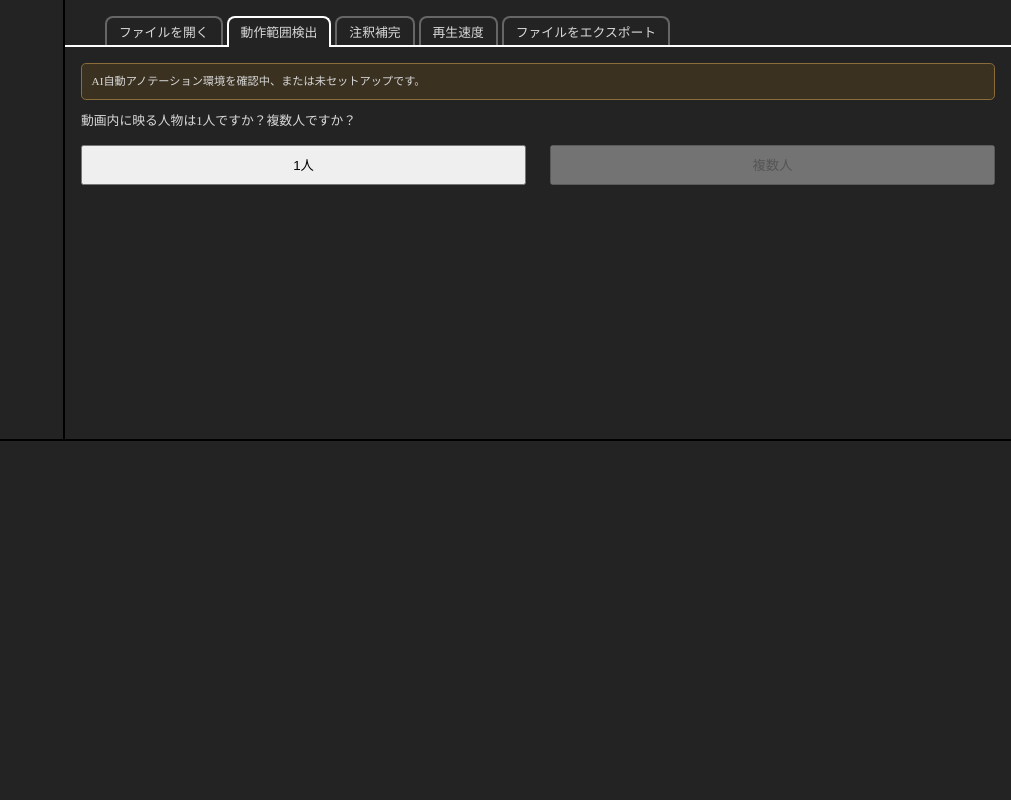
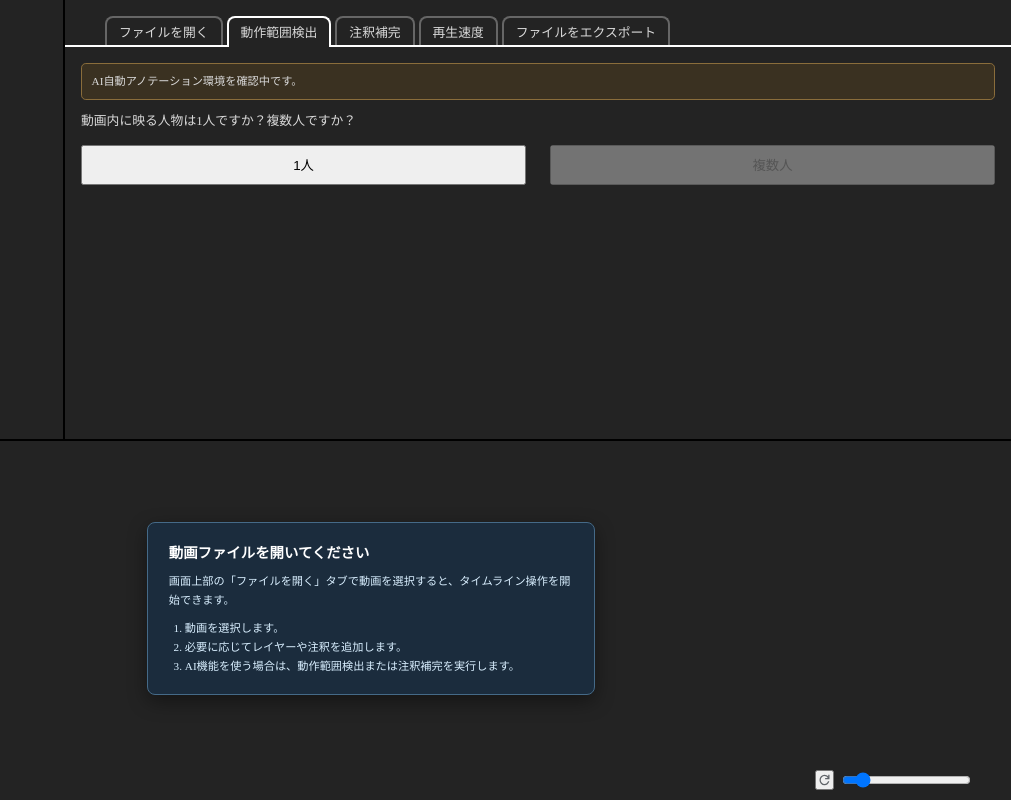
Before and after one commit to Kazuyai/MONBLAN, a React (Vite) app: page / in a window 1280 px wide. Both pictures are taken after a click on the element "動作範囲検出". Shown: the whole page, without its empty margins (269-1280 px from the left). Built offline with nearby package versions, Linux system fonts and the light colour scheme.

Commit message:
fix: 未読み込み時の案内とAI環境表示を改善

```diff
--- a/src/renderer/App.scss
+++ b/src/renderer/App.scss
@@ -708,7 +708,10 @@ button {
       // border-top: 3rem solid #000;
       opacity: 1;
       &.hide {
-        opacity: 0;
+        .controls,
+        .similarity-candidate-toolbar {
+          display: none;
+        }
       }
       .timeline-notice {
         position: fixed;
@@ -867,6 +870,37 @@ button {
         }
         &::-webkit-scrollbar-corner {
           background: #232323;
+        }
+        .empty-timeline-guide {
+          display: flex;
+          align-items: center;
+          justify-content: center;
+          width: 100%;
+          min-height: 180rem;
+          color: #d9efff;
+          .empty-timeline-guide-card {
+            max-width: 560rem;
+            padding: 22rem 26rem;
+            border: 1rem solid #456a88;
+            border-radius: 10rem;
+            background: #1b2c3d;
+            box-shadow: 0 8rem 24rem #0006;
+            font-size: 14rem;
+            line-height: 1.7;
+            .empty-timeline-guide-title {
+              margin: 0 0 8rem;
+              color: #fff;
+              font-size: 18rem;
+              font-weight: 700;
+            }
+            p {
+              margin: 0 0 12rem;
+            }
+            ol {
+              margin: 0;
+              padding-left: 20rem;
+            }
+          }
         }
         table {
           position: relative;
--- a/src/renderer/App.tsx
+++ b/src/renderer/App.tsx
@@ -43,13 +43,31 @@ const App = () => {
   const [isResizing, setIsResizing] = useState<boolean>(false)
 
   useEffect(() => {
-    window.electronAPI
-      ?.getApiStatus()
-      .then(setApiStatus)
-      .catch((error) => console.error('Failed to get API status:', error))
+    let isMounted = true
+    const unsubscribe = window.electronAPI?.onApiStatusChanged(setApiStatus)
 
-    const unsubscribe = window.electronAPI?.onApiStatusChanged(setApiStatus)
+    const loadApiStatus = async () => {
+      try {
+        const status = await window.electronAPI?.getApiStatus()
+        if (!isMounted || !status) return
+
+        setApiStatus(status)
+
+        if (status.status === 'starting' || status.aiAvailable === null) {
+          const refreshedStatus = await window.electronAPI?.refreshApiStatus()
+          if (isMounted && refreshedStatus) {
+            setApiStatus(refreshedStatus)
+          }
+        }
+      } catch (error) {
+        console.error('Failed to get API status:', error)
+      }
+    }
+
+    loadApiStatus()
+
     return () => {
+      isMounted = false
       unsubscribe?.()
     }
   }, [])
--- a/src/renderer/components/Timeline.tsx
+++ b/src/renderer/components/Timeline.tsx
@@ -1455,7 +1455,21 @@ ${tierElements.join('\n')}
         )}
         <div className="timeline-container">
           {videoSrcs.length == 0 ? (
-            <></>
+            <div className="empty-timeline-guide">
+              <div className="empty-timeline-guide-card">
+                <p className="empty-timeline-guide-title">
+                  動画ファイルを開いてください
+                </p>
+                <p>
+                  画面上部の「ファイルを開く」タブで動画を選択すると、タイムライン操作を開始できます。
+                </p>
+                <ol>
+                  <li>動画を選択します。</li>
+                  <li>必要に応じてレイヤーや注釈を追加します。</li>
+                  <li>AI機能を使う場合は、動作範囲検出または注釈補完を実行します。</li>
+                </ol>
+              </div>
+            </div>
           ) : (
             <table ref={timelineContainerRef}>
               <tr className="timelines" ref={timelinesRef}>
--- a/src/renderer/components/settings_components/AutoAnnotation.tsx
+++ b/src/renderer/components/settings_components/AutoAnnotation.tsx
@@ -38,6 +38,26 @@ interface ApiErrorPayload {
   command?: string
   returncode?: number
   job_dir?: string
+}
+
+const getApiStatusMessage = (apiStatus: ApiStatus | null) => {
+  if (!apiStatus || apiStatus.status === 'starting') {
+    return 'AI自動アノテーション環境を確認中です。'
+  }
+
+  if (apiStatus.status === 'failed') {
+    return `AI APIの起動に失敗しました。${apiStatus.error ? ` ${apiStatus.error}` : ''}`
+  }
+
+  if (apiStatus.status === 'stopped' || apiStatus.status === 'unavailable') {
+    return 'AI APIが起動していません。アプリを再起動するか、APIを手動で起動してください。'
+  }
+
+  if (apiStatus.aiAvailable === false) {
+    return 'AI自動アノテーション環境が未セットアップです。'
+  }
+
+  return 'AI自動アノテーション環境を確認中です。'
 }
 
 export const AutoAnnotation: React.FC<SettingsProps> = ({
@@ -369,7 +389,7 @@ export const AutoAnnotation: React.FC<SettingsProps> = ({
     <div id="auto-annotation">
       {!isAiReady && (
         <div className="api-status-message">
-          AI自動アノテーション環境を確認中、または未セットアップです。
+          {getApiStatusMessage(apiStatus)}
           {apiStatus?.environment?.missing?.length ? (
             <ul>
               {apiStatus.environment.missing.map((item) => (
--- a/src/renderer/components/settings_components/SimilarityCompletion.tsx
+++ b/src/renderer/components/settings_components/SimilarityCompletion.tsx
@@ -47,6 +47,26 @@ interface SimilarMotionApiCandidate {
 
 interface SimilarMotionResponse {
   candidates: SimilarMotionApiCandidate[]
+}
+
+const getApiStatusMessage = (apiStatus: ApiStatus | null) => {
+  if (!apiStatus || apiStatus.status === 'starting') {
+    return 'AI自動アノテーション環境を確認中です。'
+  }
+
+  if (apiStatus.status === 'failed') {
+    return `AI APIの起動に失敗しました。${apiStatus.error ? ` ${apiStatus.error}` : ''}`
+  }
+
+  if (apiStatus.status === 'stopped' || apiStatus.status === 'unavailable') {
+    return 'AI APIが起動していません。アプリを再起動するか、APIを手動で起動してください。'
+  }
+
+  if (apiStatus.aiAvailable === false) {
+    return 'AI自動アノテーション環境が未セットアップです。'
+  }
+
+  return 'AI自動アノテーション環境を確認中です。'
 }
 
 const selectableKeyPoints: KeyPoint[] = [
@@ -280,7 +300,14 @@ export const SimilarityCompletion: React.FC<SimilarityCompletionProps> = ({
     <div id="similarity-completion">
       {!isAiReady && (
         <div className="api-status-message">
-          AI自動アノテーション環境を確認中、または未セットアップです。
+          {getApiStatusMessage(apiStatus)}
+          {apiStatus?.environment?.missing?.length ? (
+            <ul>
+              {apiStatus.environment.missing.map((item) => (
+                <li key={item.name}>{item.name}</li>
+              ))}
+            </ul>
+          ) : null}
         </div>
       )}
       {apiError && (
```
Also changed, not shown: 1 other file (tests, documents, lock files or other folders).
